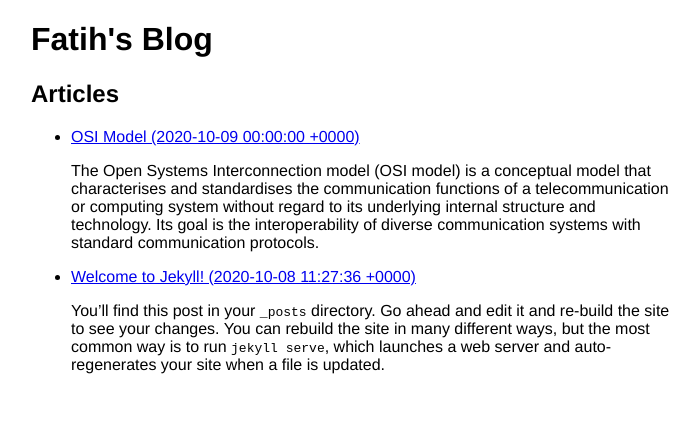
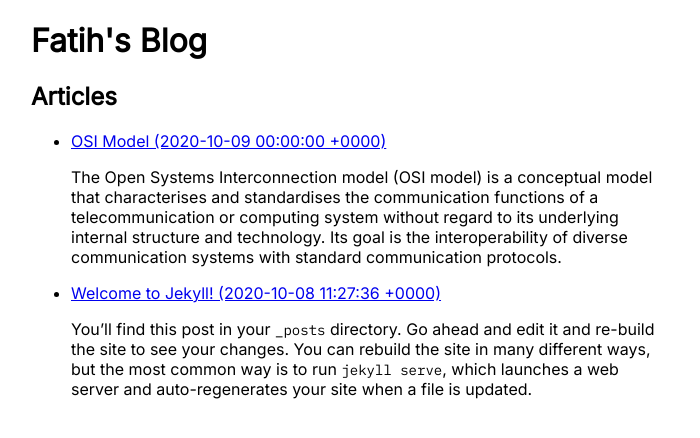
Before and after one commit to 0xFA11/0xFA11, a Jekyll site: the page built from index.md, in a window 1280 px wide. Shown: the top 438 px of the page, without its empty margins (289-989 px from the left). Built offline with Jekyll 4.4.1, drawn with Linux system fonts in a browser that asks for light colours.

Commit message:
update body and code fonts

```diff
--- a/_layouts/default.html
+++ b/_layouts/default.html
@@ -5,6 +5,7 @@
 	<meta name="viewport" content="width=device-width, initial-scale=1">
 	<meta charset="utf-8">
 	<title>{{ page.title }} - {{ site.title }}</title>
+	<link rel="stylesheet" href="https://fonts.googleapis.com/css?family=Inter|IBM+Plex+Mono">
 	<link rel="stylesheet" href="{{ "/assets/css/main.css" | relative_url }}">
 </head>
 
--- a/_sass/main.scss
+++ b/_sass/main.scss
@@ -1,12 +1,19 @@
 $backgroundColor: #ffffff;
 $bodyColor: #000000;
-$bodyFont: Helvetica, Arial, sans-serif;
+$bodyFont: "Inter", sans-serif;
+$codeFont: "IBM Plex Mono", monospace;
 $pageWidth: 640px;
 
 body {
 	background: $backgroundColor;
 	color: $bodyColor;
 	font-family: $bodyFont;
+	font-size: 16px;
+}
+
+code {
+	font-family: $codeFont;
+	font-size: 14px;
 }
 
 .page {
```
